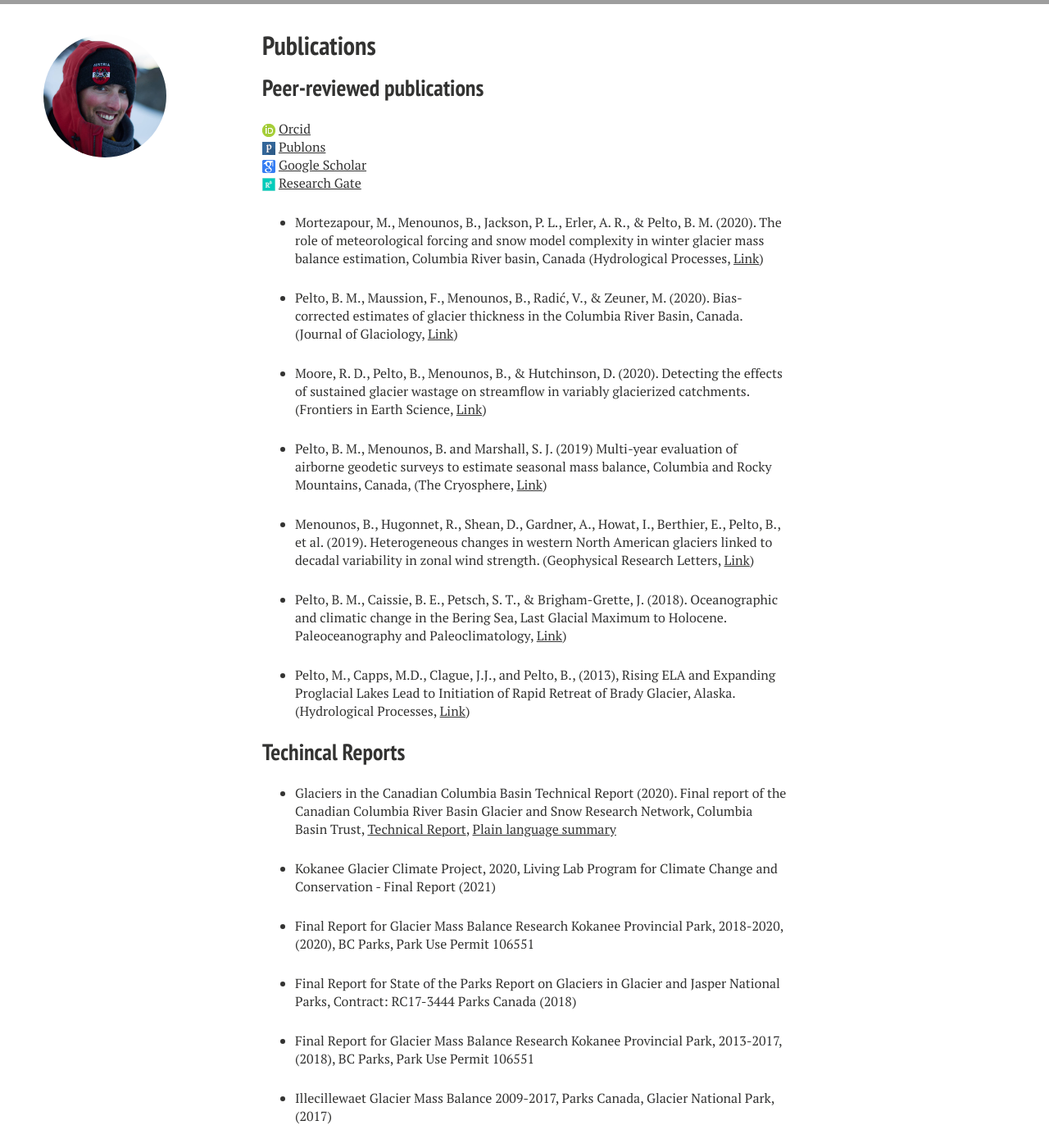
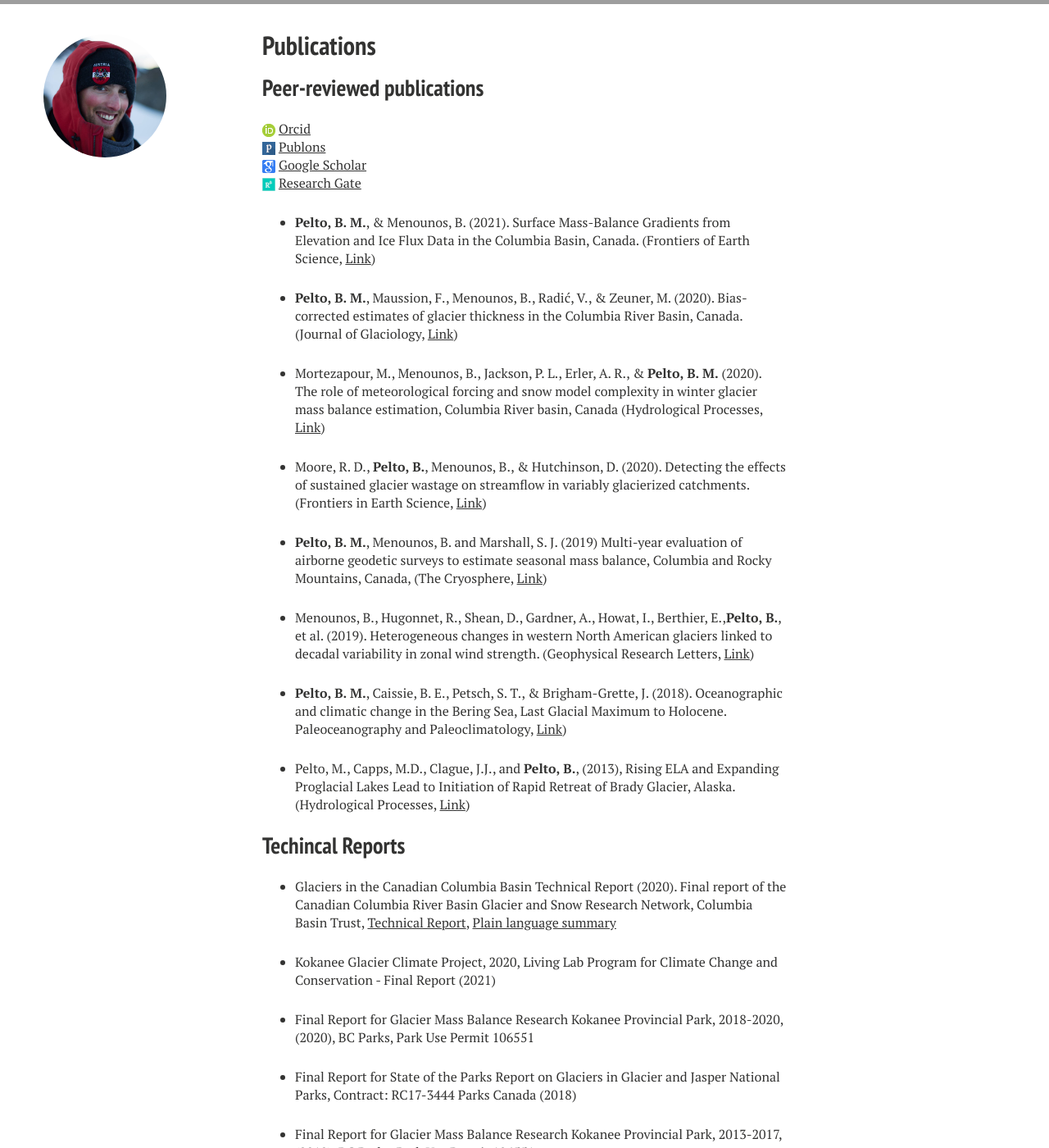
Before and after one commit to bpelto/bpelto.github.io, a Jekyll site: the page built from publications/index.md, in a window 1280 px wide and 1400 px high, scrolled down 1039 px. Shown: the whole window at 82% size. Built offline with Jekyll 4.4.1, drawn with Linux system fonts in a browser that asks for light colours; nearby versions of some CDN libraries.

Commit message:
add smb grad paper reference and bold my name

```diff
--- a/publications/index.md
+++ b/publications/index.md
@@ -12,20 +12,21 @@ title: "Publications"
 ![Scholar]({{ site.url }}/images/scholar.png) [Google Scholar](https://scholar.google.ca/citations?user=aadGZFMAAAAJ&hl=en&oi=ao)
 ![ResearchGate]({{ site.url }}/images/researchgate.png) [Research Gate](https://www.researchgate.net/profile/Ben_Pelto)
 
+* **Pelto, B. M.**, & Menounos, B. (2021). Surface Mass-Balance Gradients from Elevation and Ice Flux Data in the Columbia Basin, Canada. (Frontiers of Earth Science, [Link](https://doi.org/10.3389/feart.2021.675681))
 
-* Mortezapour, M., Menounos, B., Jackson, P. L., Erler, A. R., & Pelto, B. M. (2020). The role of meteorological forcing and snow model complexity in winter glacier mass balance estimation, Columbia River basin, Canada (Hydrological Processes, [Link](https://doi.org/10.1002/hyp.13929))
+* **Pelto, B. M.**, Maussion, F., Menounos, B., Radić, V., & Zeuner, M. (2020). Bias-corrected estimates of glacier thickness in the Columbia River Basin, Canada. (Journal of Glaciology, [Link](https://www.cambridge.org/core/journals/journal-of-glaciology/article/biascorrected-estimates-of-glacier-thickness-in-the-columbia-river-basin-canada/E8DCB7FAF1A5DF21CC529ADA6844B1B4))
 
-* Pelto, B. M., Maussion, F., Menounos, B., Radić, V., & Zeuner, M. (2020). Bias-corrected estimates of glacier thickness in the Columbia River Basin, Canada. (Journal of Glaciology, [Link](https://www.cambridge.org/core/journals/journal-of-glaciology/article/biascorrected-estimates-of-glacier-thickness-in-the-columbia-river-basin-canada/E8DCB7FAF1A5DF21CC529ADA6844B1B4))
+* Mortezapour, M., Menounos, B., Jackson, P. L., Erler, A. R., & **Pelto, B. M.** (2020). The role of meteorological forcing and snow model complexity in winter glacier mass balance estimation, Columbia River basin, Canada (Hydrological Processes, [Link](https://doi.org/10.1002/hyp.13929))
 
-* Moore, R. D., Pelto, B., Menounos, B., & Hutchinson, D. (2020). Detecting the effects of sustained glacier wastage on streamflow in variably glacierized catchments. (Frontiers in Earth Science, [Link](https://doi.org/10.3389/feart.2020.00136))
+* Moore, R. D., **Pelto, B.**, Menounos, B., & Hutchinson, D. (2020). Detecting the effects of sustained glacier wastage on streamflow in variably glacierized catchments. (Frontiers in Earth Science, [Link](https://doi.org/10.3389/feart.2020.00136))
 
-* Pelto, B. M., Menounos, B. and Marshall, S. J. (2019) Multi-year evaluation of airborne geodetic surveys to estimate seasonal mass balance, Columbia and Rocky Mountains, Canada, (The Cryosphere, [Link](https://tc.copernicus.org/articles/13/1709/2019/))
+* **Pelto, B. M.**, Menounos, B. and Marshall, S. J. (2019) Multi-year evaluation of airborne geodetic surveys to estimate seasonal mass balance, Columbia and Rocky Mountains, Canada, (The Cryosphere, [Link](https://tc.copernicus.org/articles/13/1709/2019/))
 
-* Menounos, B., Hugonnet, R., Shean, D., Gardner, A., Howat, I., Berthier, E., Pelto, B., et al. (2019). Heterogeneous changes in western North American glaciers linked to decadal variability in zonal wind strength. (Geophysical Research Letters, [Link](https://agupubs.onlinelibrary.wiley.com/doi/full/10.1029/2018GL080942))
+* Menounos, B., Hugonnet, R., Shean, D., Gardner, A., Howat, I., Berthier, E.,**Pelto, B.**, et al. (2019). Heterogeneous changes in western North American glaciers linked to decadal variability in zonal wind strength. (Geophysical Research Letters, [Link](https://agupubs.onlinelibrary.wiley.com/doi/full/10.1029/2018GL080942))
 
-* Pelto, B. M., Caissie, B. E., Petsch, S. T., & Brigham-Grette, J. (2018). Oceanographic and climatic change in the Bering Sea, Last Glacial Maximum to Holocene. Paleoceanography and Paleoclimatology, [Link](https://doi.org/10.1002/2017PA003265))
+* **Pelto, B. M.**, Caissie, B. E., Petsch, S. T., & Brigham-Grette, J. (2018). Oceanographic and climatic change in the Bering Sea, Last Glacial Maximum to Holocene. Paleoceanography and Paleoclimatology, [Link](https://doi.org/10.1002/2017PA003265))
 
-* Pelto, M., Capps, M.D., Clague, J.J., and Pelto, B., (2013), Rising ELA and Expanding Proglacial Lakes Lead to Initiation of Rapid Retreat of Brady Glacier, Alaska. (Hydrological Processes, [Link](https://onlinelibrary.wiley.com/doi/abs/10.1002/hyp.9913))
+* Pelto, M., Capps, M.D., Clague, J.J., and **Pelto, B.**, (2013), Rising ELA and Expanding Proglacial Lakes Lead to Initiation of Rapid Retreat of Brady Glacier, Alaska. (Hydrological Processes, [Link](https://onlinelibrary.wiley.com/doi/abs/10.1002/hyp.9913))
 
 ## Techincal Reports
 
```
